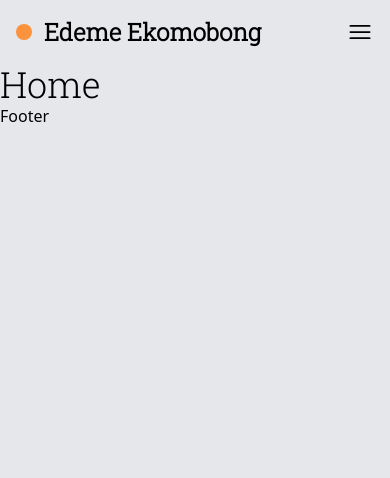
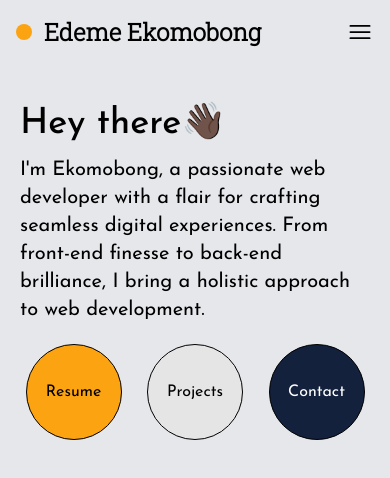
Before and after one commit to KingLyrics/my-portfolio, a Vue app: page / in a window 390 px wide. Shown: the top 478 px of the page. Built offline with nearby package versions, Linux system fonts and the light colour scheme.

Commit message:
Mobile view fixed up

```diff
--- a/src/App.vue
+++ b/src/App.vue
@@ -8,6 +8,5 @@ import Footer from './components/Footer.vue';
   <div class="bg-gray-200 min-h-screen scroll-smooth relative">
     <Navbar />
     <RouterView />
-    <Footer />
   </div>
 </template>
--- a/src/assets/main.css
+++ b/src/assets/main.css
@@ -1,4 +1,4 @@
-@import url("https://fonts.googleapis.com/css2?family=Noto+Serif:ital,wght@0,480;1,200&family=Roboto+Slab:wght@300&display=swap");
+@import url("https://fonts.googleapis.com/css2?family=Josefin+Sans:wght@400;500&family=Noto+Serif:wght@500&family=Roboto+Slab:wght@300&display=swap");
 @tailwind base;
 @tailwind components;
 @tailwind utilities;
--- /dev/null
+++ b/src/components/Circle.vue
@@ -0,0 +1,14 @@
+<template>
+  <div :class="color"
+    class="h-24 w-24  text-black text-center flex items-center justify-center rounded-full font-Josefin border border-black ">
+    {{ text }}
+  </div>
+</template>
+
+
+<script setup>
+defineProps({
+  text: String,
+  color: String,
+});
+</script>
--- a/src/components/Navbar.vue
+++ b/src/components/Navbar.vue
@@ -1,7 +1,7 @@
 <template>
   <nav class="flex items-center justify-between px-4 py-4 font-Roboto ">
     <div class="flex items-center space-x-3">
-      <span class="h-4 w-4 bg-orange-400 rounded-full lg:h-7 lg:w-7 hover:bg-teal-400"></span>
+      <span class="h-4 w-4 bg-orange rounded-full lg:h-7 lg:w-7 hover:bg-teal-400"></span>
       <RouterLink to="/" class="text-2xl lg:text-4xl font-bold hover:text-orange-400 transition-all ease-linear">Edeme
         Ekomobong</RouterLink>
       <span
@@ -9,13 +9,13 @@
         Developer</span>
     </div>
     <div class="hidden lg:block space-x-4 pr-6 text-xl">
-      <RouterLink to="/resume" class="border-r border-black pr-3 hover:text-indigo-400 transition-colors ease-in-out">
+      <RouterLink to="/resume" class="border-r border-black pr-3 hover:text-orange transition-colors ease-in-out">
         Resume
       </RouterLink>
-      <RouterLink to="/projects" class="border-r border-black pr-3 hover:text-indigo-400 transition-colors ease-in-out">
+      <RouterLink to="/projects" class="border-r border-black pr-3 hover:text-orange transition-colors ease-in-out">
         Projects
       </RouterLink>
-      <RouterLink to="/contact" class="hover:text-indigo-400 transition-colors ease-in-out">Contact</RouterLink>
+      <RouterLink to="/contact" class="hover:text-orange transition-colors ease-in-out">Contact</RouterLink>
     </div>
     <button v-if="!isShowing" class="lg:hidden" @click="handleDrop">
       <Bar />
@@ -69,4 +69,5 @@ const closeDrop = () => {
 .slide-enter-to,
 .slide-leave-from {
   transform: translateX(0);
-}</style>
+}
+</style>
--- a/src/views/Home.vue
+++ b/src/views/Home.vue
@@ -1,10 +1,27 @@
 
 <template>
-  <div class="font-Roboto text-4xl">
-    Home
-  </div>
+  <main class="flex flex-col">
+    <div class="mt-10 px-5 ">
+      <h1 class="text-4xl font-Josefin font-[500]">Hey there👋🏿</h1>
+      <p class="text-xl mt-3 font-Josefin"> I'm Ekomobong, a passionate web developer with a flair for
+        crafting seamless digital experiences. From front-end finesse to back-end brilliance, I bring a holistic approach
+        to web development.</p>
+    </div>
+    <div class="flex items-center justify-evenly mt-5">
+      <RouterLink to="/resume">
+        <Circle text="Resume" color="bg-orange" />
+      </RouterLink>
+      <RouterLink to="/projects">
+        <Circle text="Projects" color="bg-deepGray" />
+      </RouterLink>
+      <RouterLink to="/contact">
+        <Circle text="Contact" color="bg-deepBlue text-white" />
+      </RouterLink>
+    </div>
+  </main>
 </template>
 
 
 <script setup>
+import Circle from '@/components/Circle.vue'
 </script>
--- a/tailwind.config.js
+++ b/tailwind.config.js
@@ -6,6 +6,12 @@ export default {
       fontFamily: {
         Noto: ["Noto Serif", "serif"],
         Roboto: ["Roboto Slab", "serif"],
+        Josefin: ["Josefin Sans", "sans-serif"],
+      },
+      colors: {
+        orange: "#fca311",
+        deepGray: "#e5e5e5",
+        deepBlue: "#14213d",
       },
     },
   },
```
